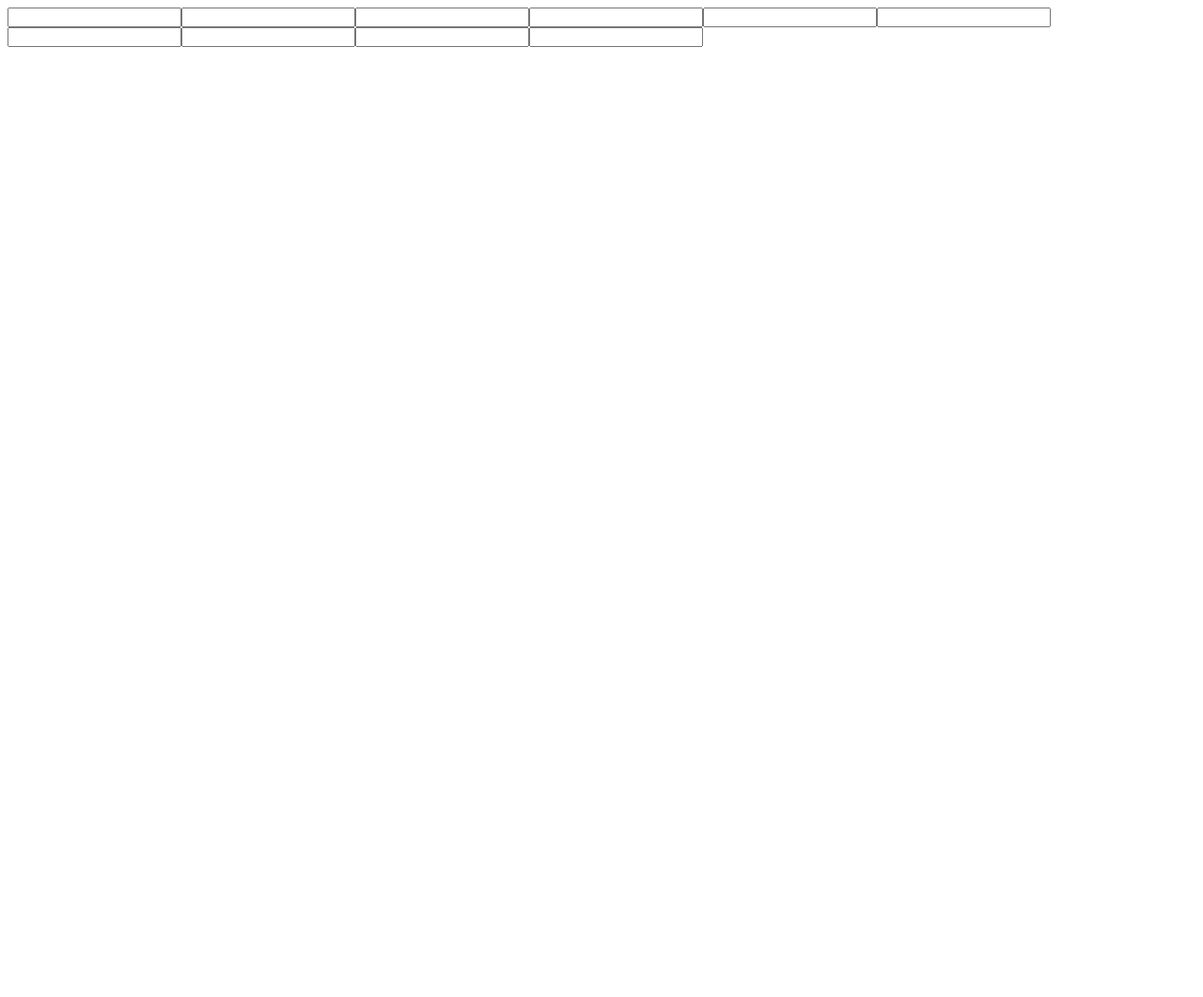
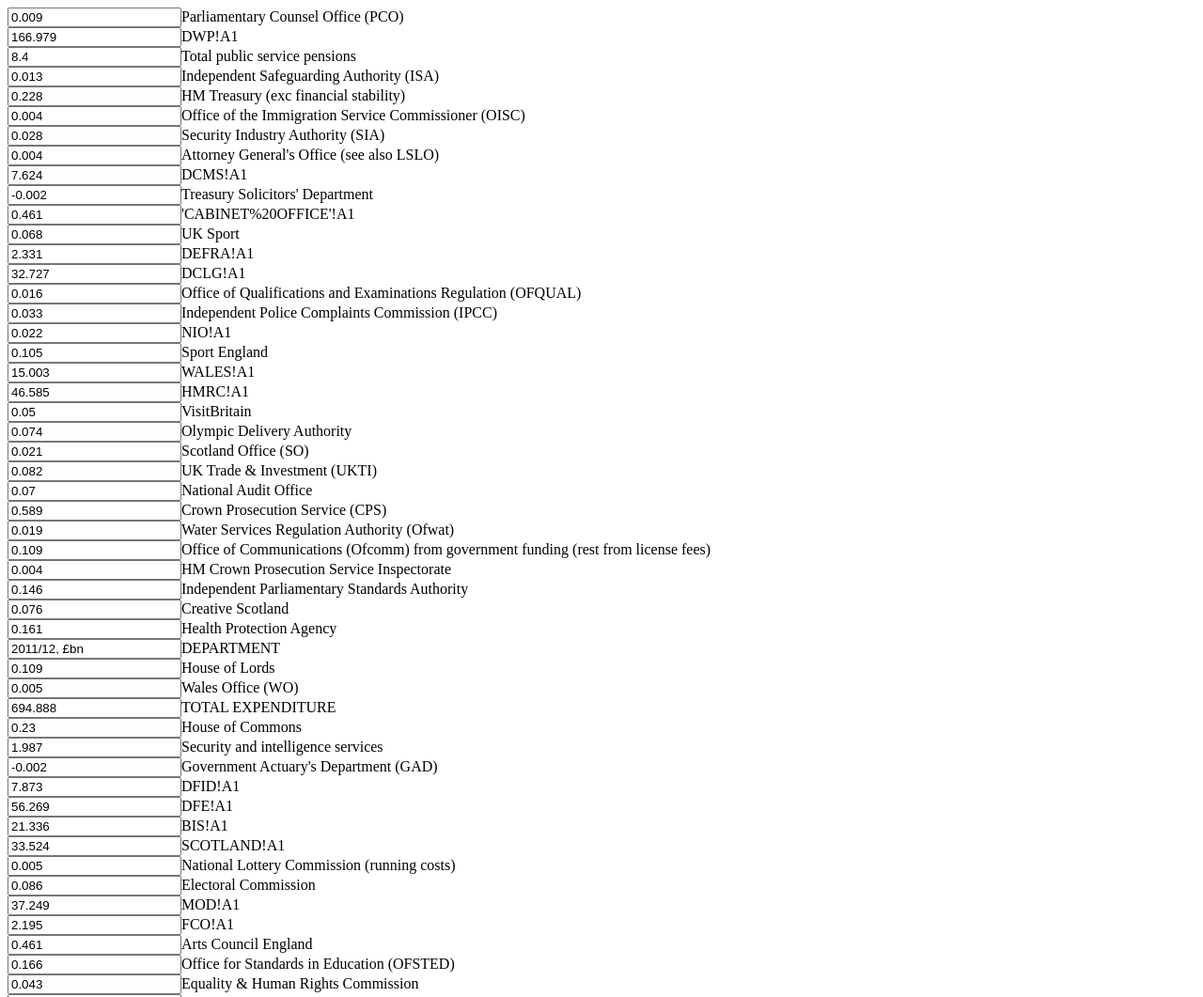
Before and after one commit to Gallefray/YRS-FOC-2014, a plain HTML site: page uitest.html in a window 1280 px wide. Shown: the top 1061 px of the page at 94% size. Before the commit the page ends 800 px from the top, so only its background shows below. Drawn offline with Linux system fonts and the light colour scheme.

Commit message:
Updated data files.

```diff
--- a/data.js
+++ b/data.js
@@ -7,7 +7,6 @@ var json_data = {"Parliamentary Counsel Office (PCO)": "0.009",
                  "HM Treasury (exc financial stability)": "0.228",
                  "Office of the Immigration Service Commissioner (OISC)": "0.004",
                  "Security Industry Authority (SIA)": "0.028",
-                 "Public spending by the UK's central government departments, 2011-2012. The figures give a picture of major expenditure but exclude local government spending not controlled by central government. We don't have room to show everything \u2014 some programmes are just too small to go here, but this gives a flavour of where your tax pounds go. It also excludes government departments who are predominantly financed by their income, such as the Crown Estate or the Export Credits Guarantee Department": "",
                  "Attorney General's Office (see also LSLO)": "0.004",
                  "DCMS!A1": "7.624",
                  "Treasury Solicitors' Department": "-0.002",
--- a/data/gov-spend-2012.json
+++ b/data/gov-spend-2012.json
@@ -7,7 +7,6 @@
 	"HM Treasury (exc financial stability)": "0.228",
 	"Office of the Immigration Service Commissioner (OISC)": "0.004",
 	"Security Industry Authority (SIA)": "0.028",
-	"Public spending by the UK's central government departments, 2011-2012. The figures give a picture of major expenditure but exclude local government spending not controlled by central government. We don't have room to show everything \u2014 some programmes are just too small to go here, but this gives a flavour of where your tax pounds go. It also excludes government departments who are predominantly financed by their income, such as the Crown Estate or the Export Credits Guarantee Department": "",
 	"Attorney General's Office (see also LSLO)": "0.004",
 	"DCMS!A1": "7.624",
 	"Treasury Solicitors' Department": "-0.002",
--- a/uitest.html
+++ b/uitest.html
@@ -1,16 +1,45 @@
 <!DOCTYPE html>
 <html>
+    <script src="main.js" type="text/javascript"></script>
+    <script src="data.js" type="text/javascript"></script>
+
     <body onload="onload()">
         <script type="text/javascript">
             function onload()
             {
-                var btn
+                var income=100
 
-                for (var i=0; i<10; i++)
+                var keys = Object.keys(json_data)
+
+                var departments = []
+
+                for (i in keys)
                 {
-                    btn=document.createElement("input")
+                    departments[departments.length] = new Department(keys[i], json_data[keys[i]])
+                }
+                console.log(departments[i].toString() )
+                var goverment = Goverment(income, departments)
 
-                    document.body.appendChild(btn)
+                var inputs={}
+                var br, input
+
+                for (i in departments)
+                {
+                    input=document.createElement("input")
+
+                    input.value = departments[i].amount
+
+                    document.body.appendChild(input)
+
+                    label = document.createTextNode(departments[i].name)
+
+                    document.body.appendChild(label)
+
+                    br=document.createElement("br")
+
+                    document.body.appendChild(br)
+
+                    inputs[departments[i].name] = input
                 }
             }
         </script>
```
